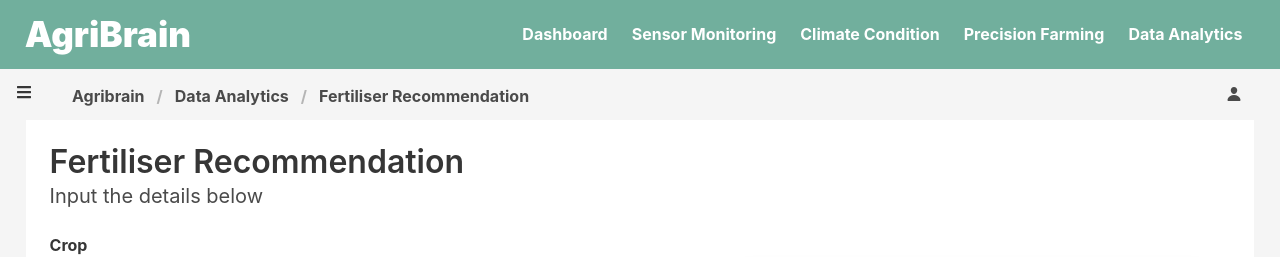
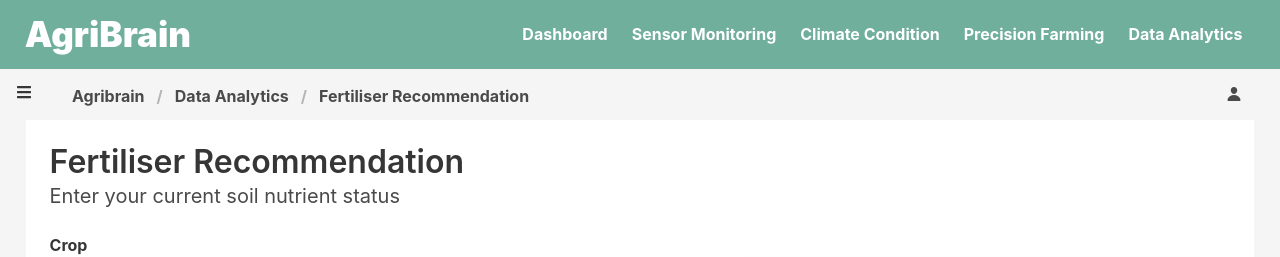
Before and after one commit to Vincci-ZeeChing/agribrain-system, a React (Create React App) app in the folder client/: page /data-analytics/fertiliser-recommendation in a window 1280 px wide. Shown: the top 257 px of the page. Built offline with nearby package versions, Linux system fonts and the light colour scheme; no server answers.

Commit message:
:lipstick: Change fertiliser recommendation style

```diff
--- a/client/src/component/dataAnalytics/fertiliserRecommendation/FormFertiliserRecommendation.jsx
+++ b/client/src/component/dataAnalytics/fertiliserRecommendation/FormFertiliserRecommendation.jsx
@@ -95,7 +95,7 @@ const FormFertiliserRecommendation = () => {
     return (
         <div>
             <h1 className="title">Fertiliser Recommendation</h1>
-            <h1 className="subtitle">Input the details below</h1>
+            <h1 className="subtitle">Enter your current soil nutrient status</h1>
 
             <div className="columns is-multiline">
                 <div className="column is-flex is-justify-content-center is-align-content-center">
```
